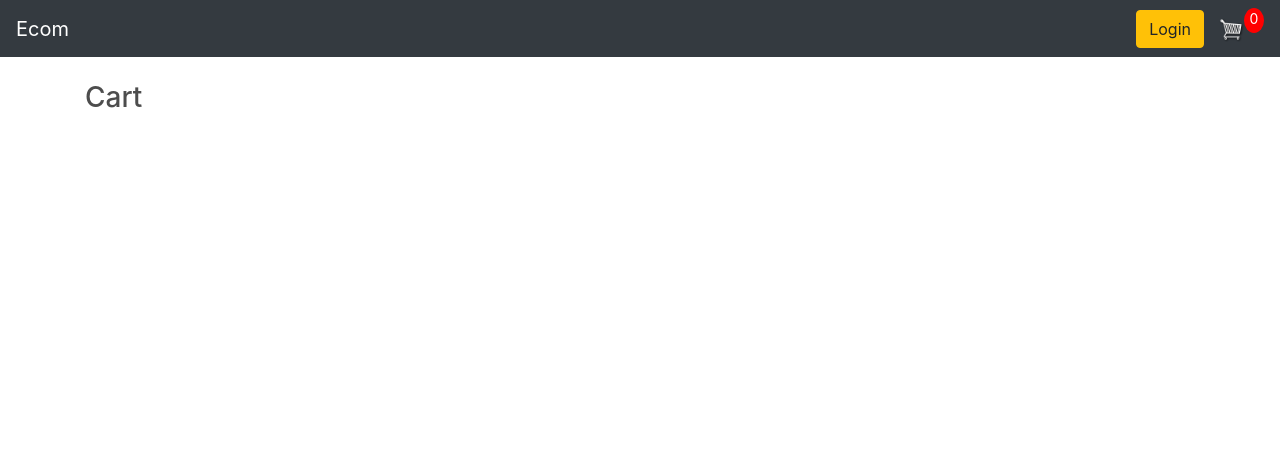
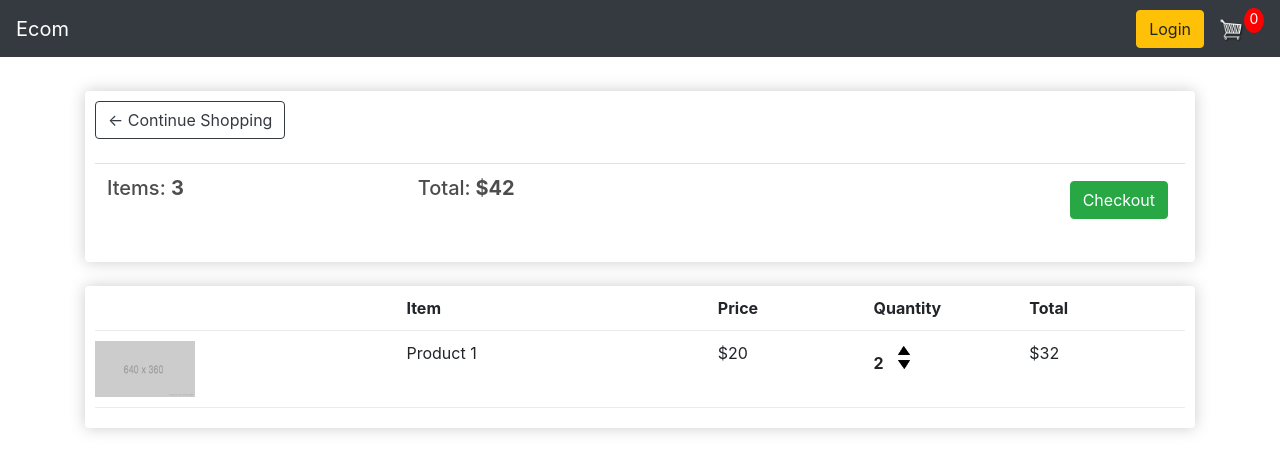
Before and after one commit to junseomoon9/ecommerce, a Django app: page /cart/ in a window 1280 px wide. Shown: the top 472 px of the page. Run offline with Django 3.2, Linux system fonts and the light colour scheme; lists and menus that the app fills with data are empty; some libraries are stand-ins or nearby versions.

Commit message:
Basic layout for Store.html and Cart.html

```diff
--- a/ecommerce/static/css/main.css
+++ b/ecommerce/static/css/main.css
@@ -78,7 +78,6 @@ h1,h2,h3,h4,h5,h6{
 	font-weight: 700;
 	padding-right:10px;
 
-
 }
 
 .chg-quantity{
--- a/ecommerce/store/templates/store/Cart.html
+++ b/ecommerce/store/templates/store/Cart.html
@@ -1,6 +1,50 @@
 {% extends 'store/main.html' %}
 {% load static %}
 {% block content %}
-    <h3>Cart</h3>
+    <div class="row">
+        <div class="col-lg-12">
+            <div class="box-element">
+                <a class="btn btn-outline-dark" href="{% url 'store' %}">&#x2190; Continue Shopping</a>
+
+                <br>
+                <br>
+                <table class="table">
+                    <tr>
+                        <th><h5>Items: <strong>3</strong></h5></th>
+                        <th><h5>Total:<strong> $42</strong></h5></th>
+                        <th>
+                            <a  style="float:right; margin:5px;" class="btn btn-success" href="{% url 'checkout' %}">Checkout</a>
+                        </th>
+                    </tr>
+                </table>
+            </div>
+
+            <br>
+            <div class="box-element">
+                <div class="cart-row">
+                    <div style="flex:2"></div>
+                    <div style="flex:2"><strong>Item</strong></div>
+                    <div style="flex:1"><strong>Price</strong></div>
+                    <div style="flex:1"><strong>Quantity</strong></div>
+                    <div style="flex:1"><strong>Total</strong></div>
+                </div>
+
+                <div class="cart-row">
+                    <div style="flex:2"><img class="row-image" src="{% static 'images/placeholder.png' %}"></div>
+                    <div style="flex:2"><p>Product 1</p></div>
+                    <div style="flex:1"><p>$20</p></div>
+                    <div style="flex:1">
+                        <p class="quantity">2</p>
+                        <div class="quantity">
+                            <img class="chg-quantity" src="{% static  'images/arrow-up.png' %}">
+
+                            <img class="chg-quantity" src="{% static  'images/arrow-down.png' %}">
+                        </div>
+                    </div>
+                    <div style="flex:1"><p>$32</p></div>
+                </div>
+            </div>
+        </div>
+    </div>
 
 {% endblock content%}
```
Also changed, not shown: ecommerce/store/templates/store/Store.html (+35 -1 lines), ecommerce/static/images/arrow-down.png (added), ecommerce/static/images/arrow-up.png (added), ecommerce/static/images/placeholder.png (added).
